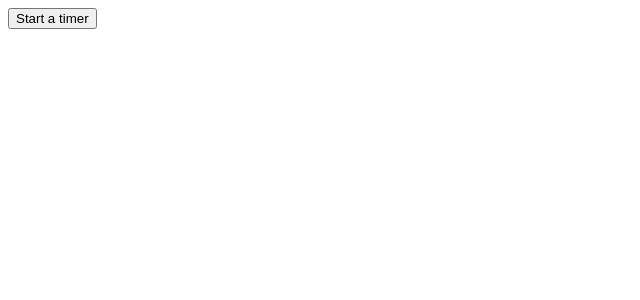
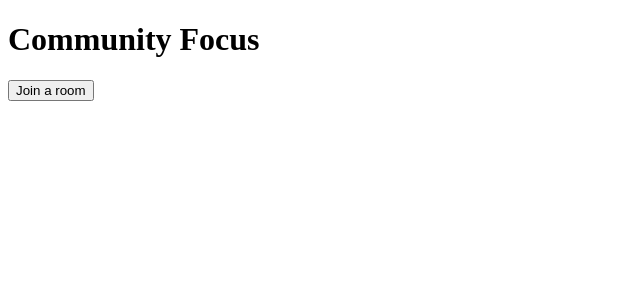
Before and after one commit to CommunityFocus/cf-frontend, a React (Vite) app: page / in a window 1280 px wide. Shown: the top 300 px of the page, without its empty margins (0-640 px from the left). Built offline with nearby package versions, Linux system fonts and the light colour scheme; no server answers.

Commit message:
Update link to button and use useNavigate

```diff
--- a/src/App.tsx
+++ b/src/App.tsx
@@ -1,28 +1,27 @@
-import { Link } from "react-router-dom";
+import { Link, useNavigate } from "react-router-dom";
 import axios from "axios";
 import { useEffect, useState } from "react";
 import { SERVER_URL } from "../common/common";
+
 export default function App() {
   const [slugName, setSlugName] = useState<string>("");
+  const navigate = useNavigate();
 
   useEffect(() => {
     axios
-      .get(`${SERVER_URL}/api/v1/getslug`)
+      .get(`${SERVER_URL}/api/v1/getSlug`)
       .then((res) => {
-        setSlugName(res.data.string);
+        setSlugName(res.data.slug);
       })
-      .catch((e) => {
-        console.error("getSlug:", e);
+      .catch((err) => {
+        console.log(err);
       });
   }, []);
 
   return (
-    // reroute the user to a random slug when they click a btn
     <div className="App">
-      <Link to={`/${slugName}`}>
-        <button>Start a timer</button>
-      </Link>
-
+      <h1>Community Focus</h1>
+      <button onClick={() => navigate(`/${slugName}`)}>Join a room</button>
     </div>
   );
 }
```
